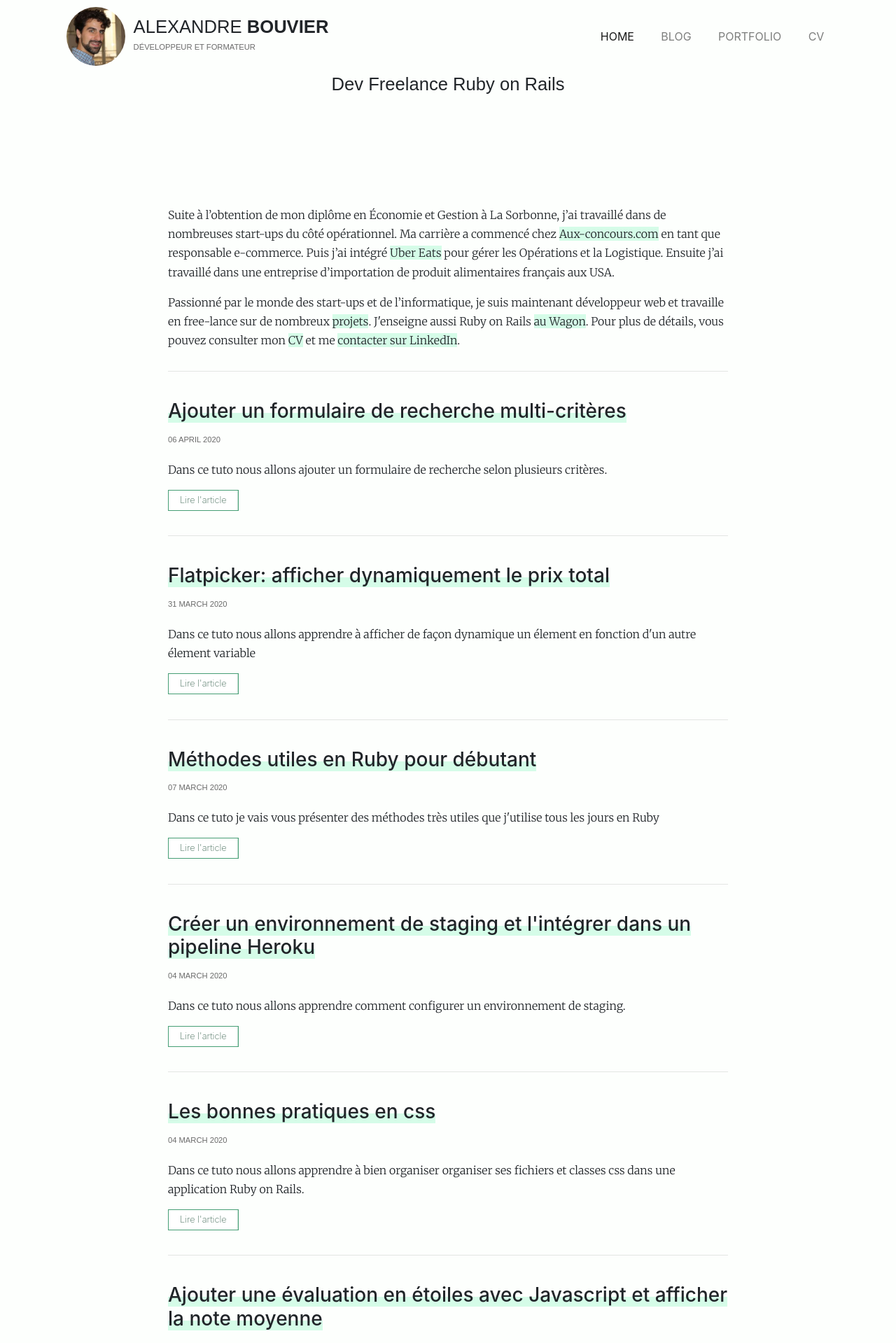
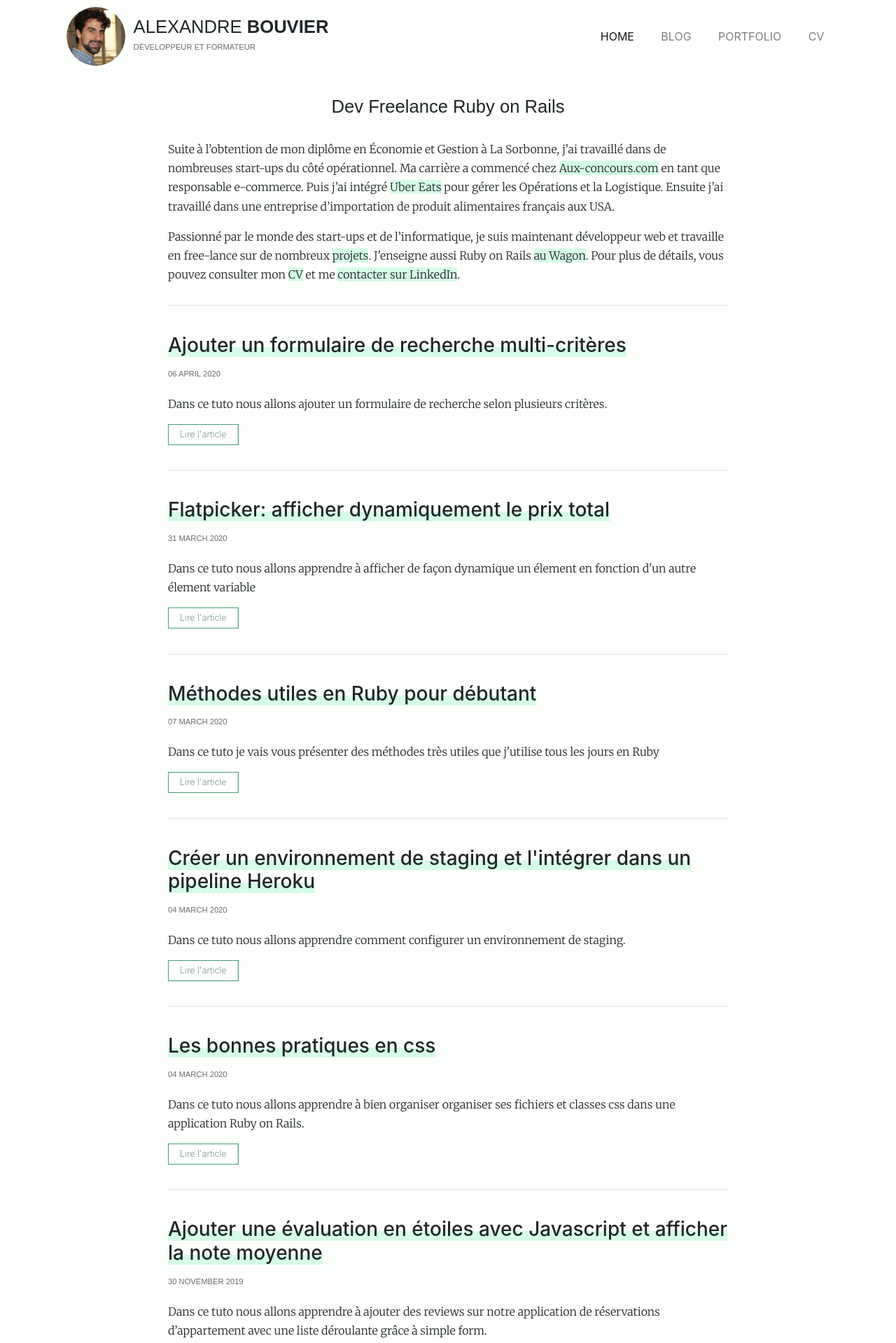
Before and after one commit to alexandrebk/alexandrebk.github.io, a Jekyll site: the page built from index.html, in a window 1280 px wide. Shown: the top 1919 px of the page at 70% size. Built offline with Jekyll 4.4.1, drawn with Linux system fonts in a browser that asks for light colours; nearby versions of some CDN libraries.

Commit message:
add margin for title

```diff
--- a/_sass/_main.scss
+++ b/_sass/_main.scss
@@ -61,6 +61,6 @@ p {
 }
 
 .page-title {
-  height:     10rem;
+  margin:     2rem 0rem;
   text-align: center;
 }
```
